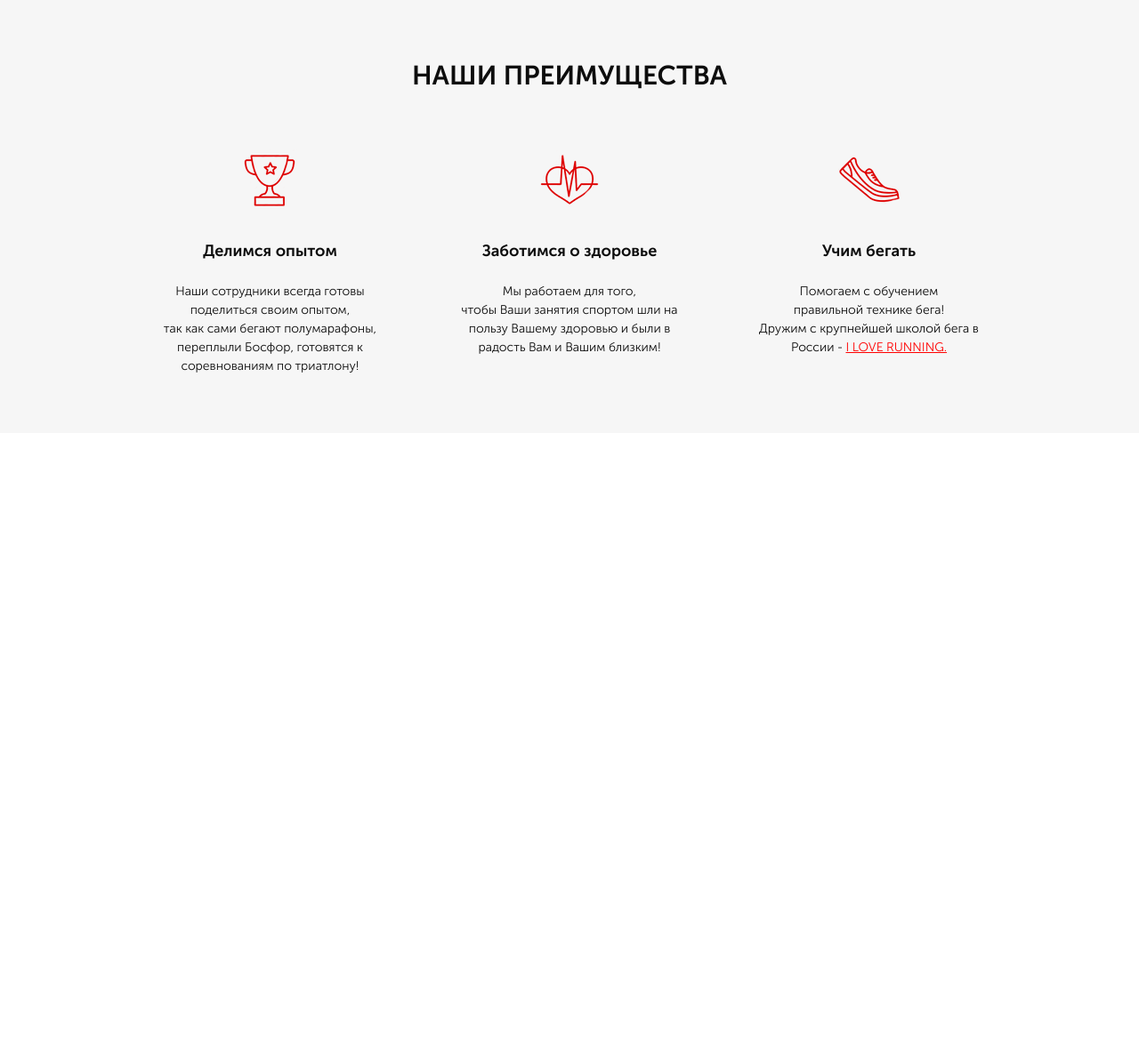
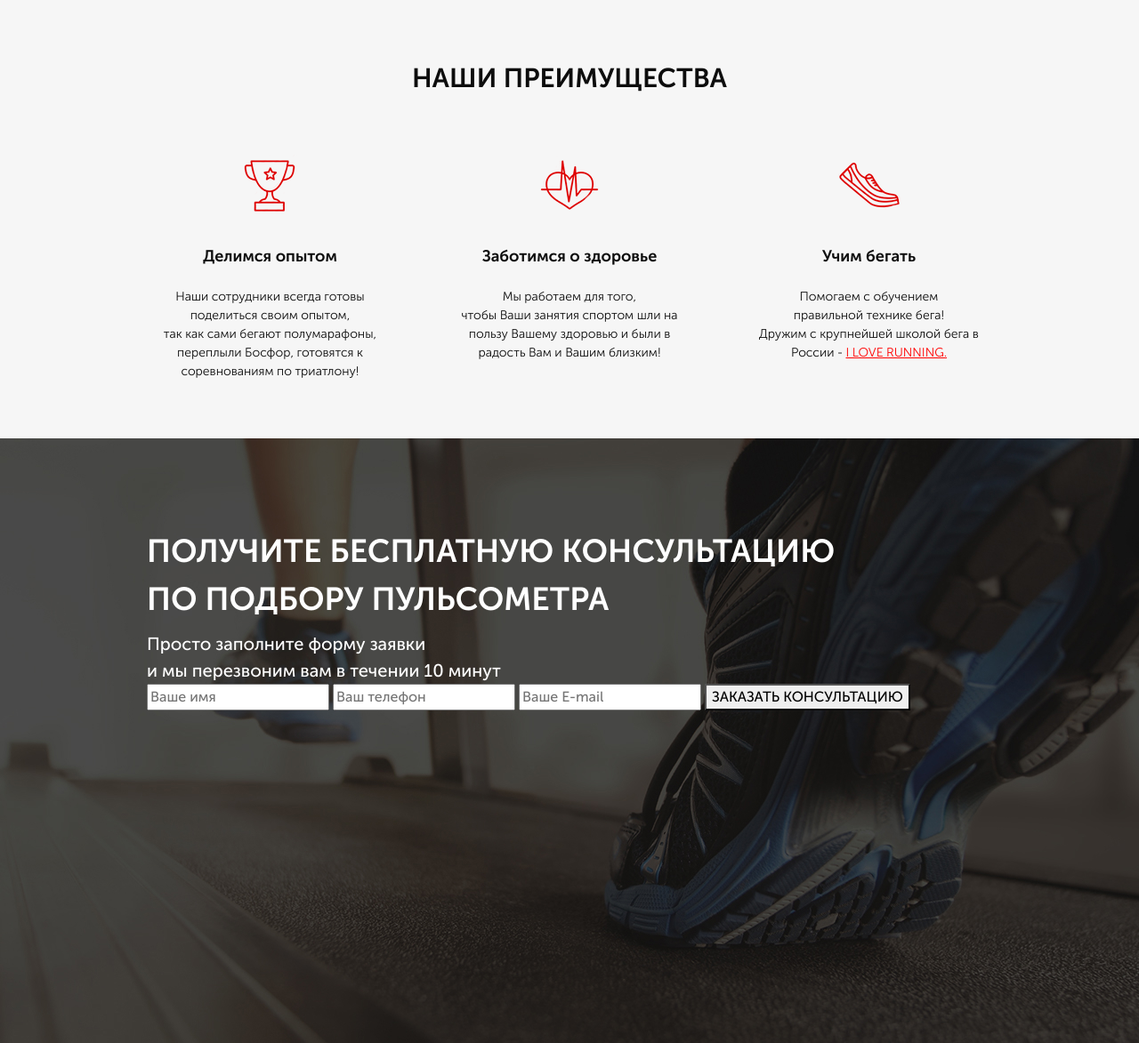
Before and after one commit to DimaCheban/PULSE, a website: page src/index.html in a window 1280 px wide. Shown: the part 692-1865 px from the top of the page at 89% size. Before the commit the page ends 1179 px from the top, so only its background shows below. Drawn offline with Linux system fonts and the light colour scheme.

Commit message:
started making a submission form. finished at 26

```diff
--- a/src/index.html
+++ b/src/index.html
@@ -64,7 +64,7 @@
 
    <div class="advantages">
     <div class="container">
-        <h2 class="advantages__header">НАШИ ПРЕИМУЩЕСТВА</h2>
+        <h2 class="title">НАШИ ПРЕИМУЩЕСТВА</h2>
 
        <div class="advantages__wrapper">
 
@@ -96,5 +96,22 @@
     </div>
    </div>
 
+   <div class="consultation">
+    <div class="container">
+        <h2 class="title title_left">
+            Получите бесплатную консультацию<br> по подбору пульсометра
+        </h2>
+        <div class="consultation__descr">
+            Просто заполните форму заявки <br>и мы перезвоним вам в течении 10 минут
+        </div>
+        <form class="feed-form" action="#">
+            <input name="name" required placeholder="Ваше имя" type="text">
+            <input name="phone" required placeholder="Ваш телефон" type="number">
+            <input name="email" required placeholder="Ваше E-mail" type="email">
+
+            <button>ЗАКАЗАТЬ КОНСУЛЬТАЦИЮ</button>
+        </form>
+    </div>
+   </div>
 </body>
 </html>
--- a/src/sass/blocks/_advantages.scss
+++ b/src/sass/blocks/_advantages.scss
@@ -1,13 +1,6 @@
 .advantages {
     padding: 70px 0 65px 0;
     background-color: #F6F6F6;
-    &__header {
-        text-align: center;
-        font-weight: 700;
-        font-size: 30px;
-        line-height: 30px;
-        color: #0D0D0D;
-    }
     &__wrapper {
         display: flex;
         justify-content: space-between;
--- /dev/null
+++ b/src/sass/blocks/_consultation.scss
@@ -0,0 +1,10 @@
+.consultation {
+    min-height: 680px;
+    padding: 100px 0 92px 0;
+    background: url('../../img/bg2.jpg') center (center/cover) no-repeat;
+    &__descr {
+        color: #ffffff;
+        font-size: 20px;
+        font-weight: 500;
+    }
+}
--- /dev/null
+++ b/src/sass/blocks/_titles.scss
@@ -0,0 +1,13 @@
+.title {
+    text-align: center;
+    font-weight: 700;
+    font-size: 30px;
+    color: #0D0D0D;
+    text-transform: uppercase;
+    &_left {
+        color: #ffffff;
+        font-size: 36px;
+        line-height: 54px;
+        text-align: left;
+    }
+}
--- a/src/sass/media/_advantages_media.scss
+++ b/src/sass/media/_advantages_media.scss
@@ -6,10 +6,3 @@
         }
     }
 };
-@media (max-width: 575px) {
-    .advantages {
-       &__header {
-        font-size: 26px;
-       }
-    }
-}
--- /dev/null
+++ b/src/sass/media/_titles_media.scss
@@ -0,0 +1,6 @@
+@media (max-width: 575px) {
+       .title {
+        font-size: 26px;
+       }
+
+}
--- a/src/sass/style.scss
+++ b/src/sass/style.scss
@@ -11,7 +11,11 @@
 @import 'blocks/header';
 @import 'blocks/buttons';
 @import 'blocks/advantages';
+@import 'blocks/consultation';
+@import 'blocks/titles';
+@import 'blocks/forms';
 @import 'media/buttons_media';
+@import 'media/titles_media';
 @import 'media/advantages_media';
 @import 'media/header_media';
 @import 'media/promo_media';
```
Also changed, not shown: src/css/style.min.css, src/img/bg2.jpg (added), src/sass/blocks/_forms.scss (added).
